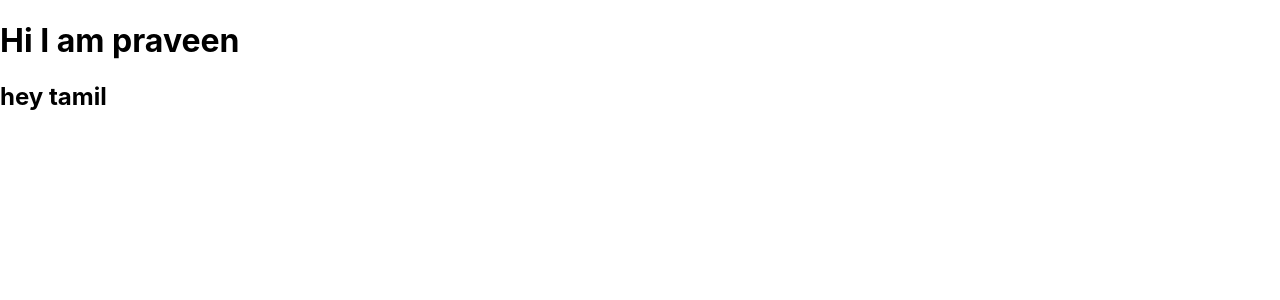
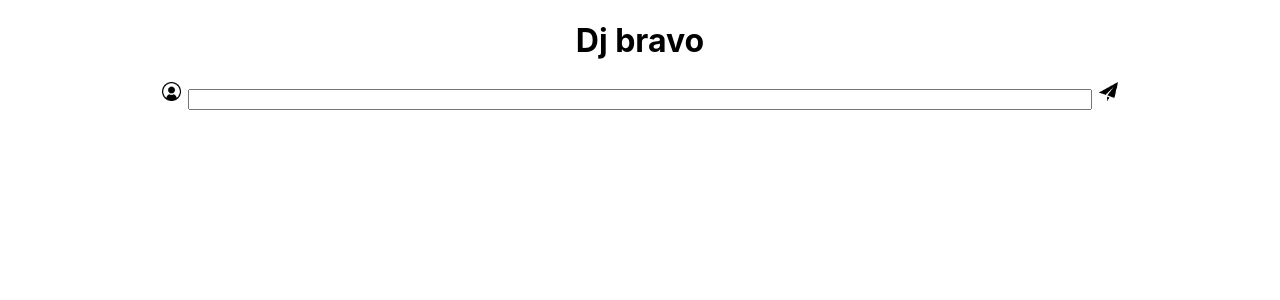
Before and after one commit to bairapraveen7/short_assgn, a React (Create React App) app: page / in a window 1280 px wide. Shown: the top 300 px of the page. Built offline with nearby package versions, Linux system fonts and the light colour scheme.

Commit message:
second phase done

```diff
--- a/src/App.css
+++ b/src/App.css
@@ -1,38 +1,15 @@
-.App {
-  text-align: center;
+
+.Chat{
+  display:flex;
+  justify-content: center;
 }
 
-.App-logo {
-  height: 40vmin;
-  pointer-events: none;
+.Chat_img{
+  width:1.2em;
+  height:1.2em;
 }
 
-@media (prefers-reduced-motion: no-preference) {
-  .App-logo {
-    animation: App-logo-spin infinite 20s linear;
-  }
+.Chat_input{
+  width:70%;
+  margin:0.5em;
 }
-
-.App-header {
-  background-color: #282c34;
-  min-height: 100vh;
-  display: flex;
-  flex-direction: column;
-  align-items: center;
-  justify-content: center;
-  font-size: calc(10px + 2vmin);
-  color: white;
-}
-
-.App-link {
-  color: #61dafb;
-}
-
-@keyframes App-logo-spin {
-  from {
-    transform: rotate(0deg);
-  }
-  to {
-    transform: rotate(360deg);
-  }
-}
--- a/src/App.js
+++ b/src/App.js
@@ -1,12 +1,16 @@
 import logo from './logo.svg';
 import './App.css';
+import Chat from './components/Chat';
+import Content from './components/Content';
+import Customise from './components/Customise';
+import Stats from './components/Stats';
 
 function App() {
   return (
     <>
 
-    <h1>Hi I am praveen</h1>
-    <h2>hey tamil</h2>
+    <h1 style={{"textAlign":"center"}}>Dj bravo</h1>
+    <Chat />
 
     </>
   );
--- /dev/null
+++ b/src/components/Chat.jsx
@@ -0,0 +1,29 @@
+import React from "react";
+
+const Chat = () => {
+
+    const changeit = (e) => {
+
+
+
+    }
+
+    const submit = (e) => {
+
+          console.log("hi I am good");
+
+    }
+
+    return (
+        <div className="Chat">
+
+        <img className="Chat_img" src="./images/P_logo.jpeg" alt="Person_logo"></img>
+        <input className="Chat_input" type="text" onChange={changeit}></input>
+        <img className="Chat_img" src="./images/send.jpeg" onClick={submit} alt="Send logo"></img>
+
+        </div>
+    )
+
+}
+
+export default Chat;
--- /dev/null
+++ b/src/components/Content.jsx
@@ -0,0 +1,14 @@
+import React from "react";
+
+const Content = () => {
+
+    return (
+        <>
+
+
+        </>
+    )
+
+}
+
+export default Content;
--- /dev/null
+++ b/src/components/Customise.jsx
@@ -0,0 +1,14 @@
+import React from "react";
+
+const Customise = () => {
+
+    return (
+        <>
+
+
+        </>
+    )
+
+}
+
+export default Customise;
--- /dev/null
+++ b/src/components/Stats.jsx
@@ -0,0 +1,14 @@
+import React from "react";
+
+const Stats = () => {
+
+    return (
+        <>
+
+
+        </>
+    )
+
+}
+
+export default Stats;
```
Also changed, not shown: public/images/P_logo.jpeg (added), public/images/send.jpeg (added).
